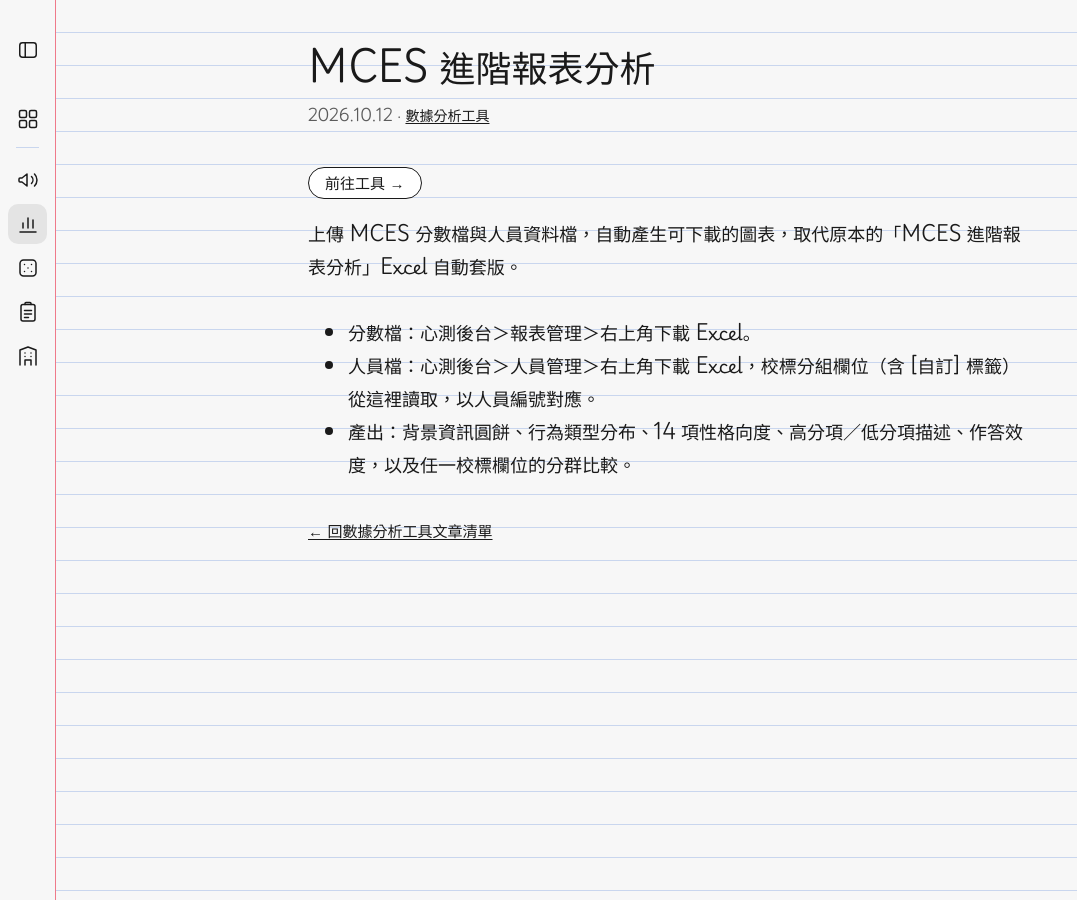
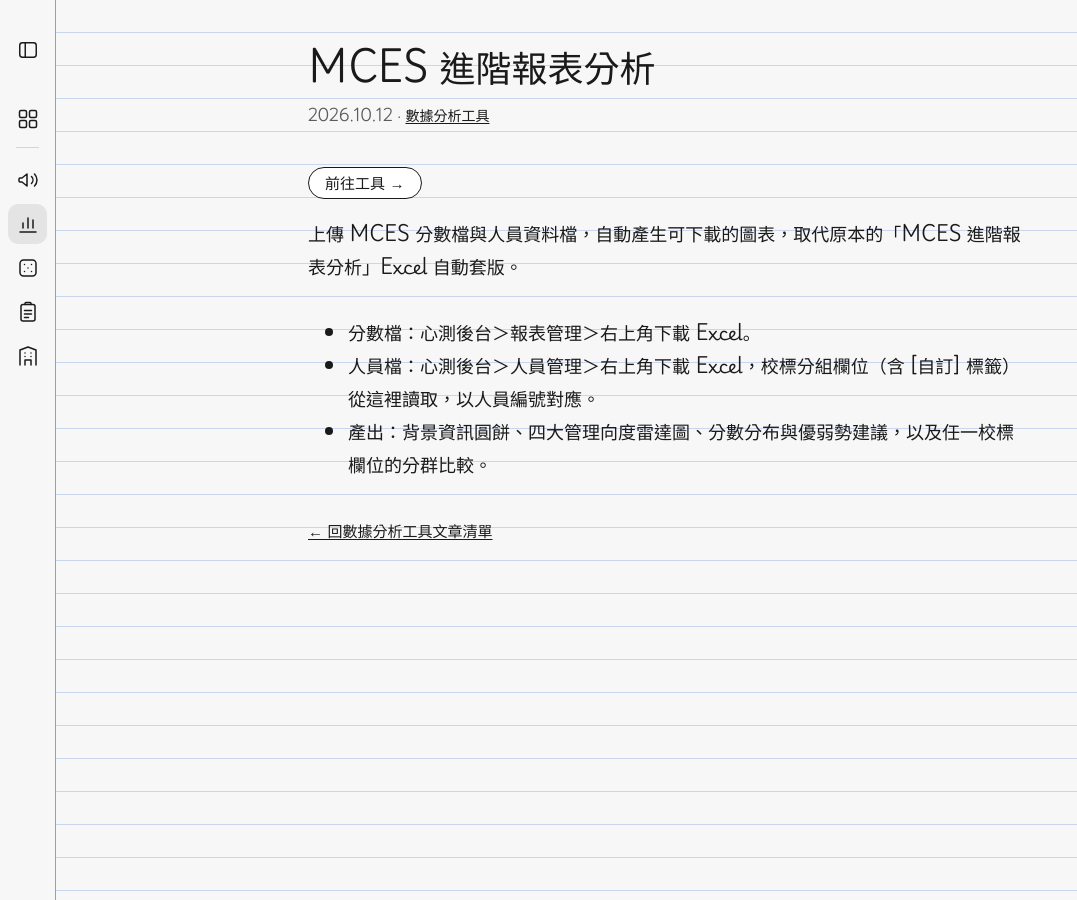
Before and after one commit to AdaSpeaking/AdaSpeaking.github.io, a Jekyll site: the page built from _posts/2026-10-12-mces-ir.md, in a window 1280 px wide. Shown: the whole page, without its empty margins (0-1077 px from the left). Built offline with Jekyll 4.4.1, drawn with Linux system fonts in a browser that asks for light colours; some web fonts are replaced.

Commit message:
Update _posts/2026-10-12-mces-ir.md (via Pages CMS)

```diff
--- a/_posts/2026-10-12-mces-ir.md
+++ b/_posts/2026-10-12-mces-ir.md
@@ -9,4 +9,4 @@ tool_name: MCES 進階報表分析
 
 - 分數檔：心測後台＞報表管理＞右上角下載 Excel。
 - 人員檔：心測後台＞人員管理＞右上角下載 Excel，校標分組欄位（含 [自訂] 標籤）從這裡讀取，以人員編號對應。
-- 產出：背景資訊圓餅、行為類型分布、14 項性格向度、高分項／低分項描述、作答效度，以及任一校標欄位的分群比較。
+- 產出：背景資訊圓餅、四大管理向度雷達圖、分數分布與優弱勢建議，以及任一校標欄位的分群比較。
```
